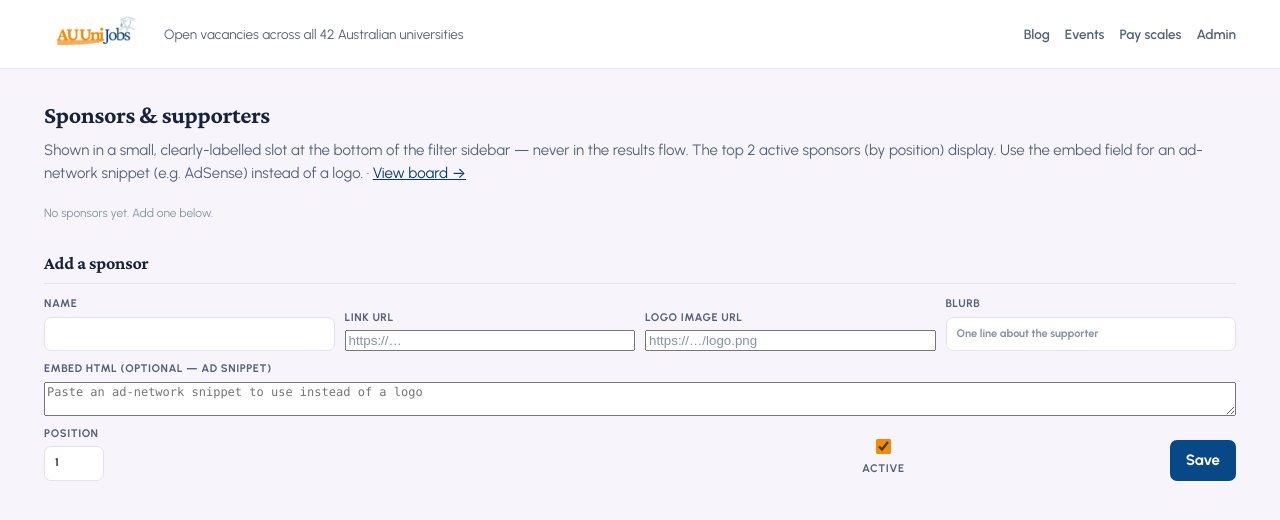
After one commit to barnandbee/c-test4, a FastAPI app: template app/web/templates/sponsors_admin.html in a window 1280 px wide. The commit adds this page. Shown: the top 520 px of the page. Run offline with FastAPI, Linux system fonts and the light colour scheme; the template is opened without the code that fills it, so the values that code supplies are empty.

Commit message:
Events / webinars + sponsorships (#15)
Events:
- Event model; public /events (upcoming + past); admin CRUD behind login with
  datetime-local scheduling, format, free-registration link, publish/draft

Sponsors:
- Sponsor model (name/url/logo/blurb/embed_html/active/position)
- Unobtrusive 'Supported by' slot at the bottom of the filter sidebar (never in
  the results flow), with an 'independent & unaffiliated' note; supports a logo+link
  card or a pasted ad-network snippet (e.g. AdSense) via embed_html
- Admin CRUD behind login

- Restructured header nav: public visitors see Blog/Events/Pay scales/Admin;
  admins see the management menu — no more duplicate links
- New tables created automatically on deploy; 63 tests pass


Claude-Session: https://claude.ai/code/session_01Q5dfwuDgTweBTADrYHTwf9

Co-authored-by: Claude <noreply@anthropic.com>

```diff
--- a/app/web/routes.py
+++ b/app/web/routes.py
@@ -76,9 +76,19 @@ def salary_range(l) -> str:
     return money(l.salary_min)
 
 
+def dtlocal(value: dt.datetime | None) -> str:
+    return _ensure_aware(value).strftime("%Y-%m-%dT%H:%M") if value else ""
+
+
+def eventdate(value: dt.datetime | None) -> str:
+    return _ensure_aware(value).strftime("%a %-d %b %Y, %-I:%M%p") if value else "Date TBC"
+
+
 _TEMPLATES.env.filters["ago"] = ago
 _TEMPLATES.env.filters["until"] = until
 _TEMPLATES.env.filters["money"] = money
+_TEMPLATES.env.filters["dtlocal"] = dtlocal
+_TEMPLATES.env.filters["eventdate"] = eventdate
 _TEMPLATES.env.globals["salary_range"] = salary_range
 
 WORK_TYPES = ["continuing", "fixed-term", "casual", "contract"]
@@ -127,12 +137,20 @@ def filters_from_request(request: Request) -> Filters:
     )
 
 
+def _load_sponsors(session: Session, limit: int = 2) -> list:
+    from app.models import Sponsor
+    return list(session.scalars(
+        select(Sponsor).where(Sponsor.active.is_(True))
+        .order_by(Sponsor.position, Sponsor.id).limit(limit)))
+
+
 def _template_context(request: Request, session: Session) -> dict:
     fv = facet_values(session)
     universities = load_universities()
     return {
         "request": request,
         "is_admin": is_admin(request),
+        "sponsors": _load_sponsors(session),
         "universities": sorted(universities, key=lambda u: u["name"]),
         "groups": UNIVERSITY_GROUPS,
         "states": STATES,
@@ -532,5 +550,126 @@ def admin_blog_stats(session: Session = Depends(get_session)):
     return Response(build_stats_markdown(session), media_type="text/plain")
 
 
+# --- events / webinars -------------------------------------------------------
+def _parse_dt(value: str) -> dt.datetime | None:
+    value = (value or "").strip()
+    for fmt in ("%Y-%m-%dT%H:%M", "%Y-%m-%d %H:%M", "%Y-%m-%d"):
+        try:
+            return dt.datetime.strptime(value, fmt).replace(tzinfo=dt.timezone.utc)
+        except ValueError:
+            continue
+    return None
+
+
+@router.get("/events", response_class=HTMLResponse)
+def events_index(request: Request, session: Session = Depends(get_session)):
+    from app.models import Event
+    now = utcnow()
+    pub = select(Event).where(Event.status == "published")
+    upcoming = list(session.scalars(
+        pub.where(Event.starts_at.is_(None) | (Event.starts_at >= now)).order_by(Event.starts_at)))
+    past = list(session.scalars(
+        pub.where(Event.starts_at.is_not(None), Event.starts_at < now).order_by(desc(Event.starts_at))))
+    return _TEMPLATES.TemplateResponse(request, "events_list.html", {
+        "request": request, "is_admin": is_admin(request), "upcoming": upcoming, "past": past})
+
+
+@router.get("/admin/events", response_class=HTMLResponse, dependencies=[Depends(require_admin)])
+def admin_events(request: Request, session: Session = Depends(get_session)):
+    from app.models import Event
+    events = list(session.scalars(select(Event).order_by(desc(Event.starts_at))))
+    return _TEMPLATES.TemplateResponse(request, "events_admin.html", {
+        "request": request, "is_admin": True, "events": events,
+        "flash": request.query_params.get("flash")})
+
+
+@router.get("/admin/events/new", response_class=HTMLResponse, dependencies=[Depends(require_admin)])
+def admin_events_new(request: Request):
+    return _TEMPLATES.TemplateResponse(request, "events_edit.html",
+                                       {"request": request, "is_admin": True, "event": None})
+
+
+@router.get("/admin/events/{eid}/edit", response_class=HTMLResponse, dependencies=[Depends(require_admin)])
+def admin_events_edit(eid: int, request: Request, session: Session = Depends(get_session)):
+    from app.models import Event
+    event = session.get(Event, eid)
+    if not event:
+        return RedirectResponse("/admin/events", status_code=303)
+    return _TEMPLATES.TemplateResponse(request, "events_edit.html",
+                                       {"request": request, "is_admin": True, "event": event})
+
+
+@router.post("/admin/events/save", dependencies=[Depends(require_admin)])
+def admin_events_save(eid: str = Form(""), title: str = Form(...), description: str = Form(""),
+                      starts_at: str = Form(""), format: str = Form(""),
+                      registration_url: str = Form(""), action: str = Form("save"),
+                      session: Session = Depends(get_session)):
+    from app.models import Event
+    ev = session.get(Event, int(eid)) if eid else None
+    if ev is None:
+        ev = Event()
+        session.add(ev)
+    ev.title = title.strip()
+    ev.description = description.strip() or None
+    ev.starts_at = _parse_dt(starts_at)
+    ev.format = format.strip() or None
+    ev.registration_url = registration_url.strip() or None
+    if action in ("publish", "unpublish"):
+        ev.status = "published" if action == "publish" else "draft"
+    session.commit()
+    return RedirectResponse(f"/admin/events/{ev.id}/edit?flash={action}", status_code=303)
+
+
+@router.post("/admin/events/delete", dependencies=[Depends(require_admin)])
+def admin_events_delete(eid: int = Form(...), session: Session = Depends(get_session)):
+    from app.models import Event
+    ev = session.get(Event, eid)
+    if ev:
+        session.delete(ev)
+        session.commit()
+    return RedirectResponse("/admin/events?flash=deleted", status_code=303)
+
+
+# --- sponsors ----------------------------------------------------------------
+@router.get("/admin/sponsors", response_class=HTMLResponse, dependencies=[Depends(require_admin)])
+def admin_sponsors(request: Request, session: Session = Depends(get_session)):
+    from app.models import Sponsor
+    sponsors = list(session.scalars(select(Sponsor).order_by(Sponsor.position, Sponsor.id)))
+    return _TEMPLATES.TemplateResponse(request, "sponsors_admin.html", {
+        "request": request, "is_admin": True, "sponsors": sponsors,
+        "flash": request.query_params.get("flash")})
+
+
+@router.post("/admin/sponsors/save", dependencies=[Depends(require_admin)])
+def admin_sponsors_save(sid: str = Form(""), name: str = Form(...), url: str = Form(""),
+                        logo_url: str = Form(""), blurb: str = Form(""), embed_html: str = Form(""),
+                        position: int = Form(1), active: str = Form(""),
+                        session: Session = Depends(get_session)):
+    from app.models import Sponsor
+    sp = session.get(Sponsor, int(sid)) if sid else None
+    if sp is None:
+        sp = Sponsor()
+        session.add(sp)
+    sp.name = name.strip()
+    sp.url = url.strip() or None
+    sp.logo_url = logo_url.strip() or None
+    sp.blurb = blurb.strip() or None
+    sp.embed_html = embed_html.strip() or None
+    sp.position = position
+    sp.active = active == "1"
+    session.commit()
+    return RedirectResponse("/admin/sponsors?flash=saved", status_code=303)
+
+
+@router.post("/admin/sponsors/delete", dependencies=[Depends(require_admin)])
+def admin_sponsors_delete(sid: int = Form(...), session: Session = Depends(get_session)):
+    from app.models import Sponsor
+    sp = session.get(Sponsor, sid)
+    if sp:
+        session.delete(sp)
+        session.commit()
+    return RedirectResponse("/admin/sponsors?flash=deleted", status_code=303)
+
+
 def _iso(value: dt.datetime | None) -> str | None:
     return value.isoformat() if value else None
--- a/app/web/static/style.css
+++ b/app/web/static/style.css
@@ -311,6 +311,31 @@ table.health .num { text-align: right; }
 .tb-label { font-size: 12px; font-weight: 700; text-transform: uppercase; letter-spacing: .08em;
   color: var(--ink-2); align-self: center; }
 
+/* events ------------------------------------------------------------------ */
+.event-grid { display: grid; grid-template-columns: repeat(2, 1fr); gap: 18px; margin: 8px 0 24px; }
+.event-grid.past { opacity: .8; }
+.event-card { border: 1px solid var(--hair); border-radius: 10px; padding: 18px 20px; background: var(--paper); }
+.event-when { font-size: 12px; font-weight: 700; text-transform: uppercase; letter-spacing: .05em; color: var(--amber); }
+.event-card h3 { font-size: 20px; margin: 4px 0 6px; }
+.event-format { font-size: 12.5px; color: var(--accent); font-weight: 600; margin: 0 0 8px; text-transform: uppercase; letter-spacing: .04em; }
+.event-desc { font-family: var(--serif); font-size: 15px; color: var(--ink-2); line-height: 1.45; margin: 0 0 12px; }
+.event-reg { width: auto; display: inline-block; padding: 8px 16px; }
+@media (max-width: 700px) { .event-grid { grid-template-columns: 1fr; } }
+
+/* sponsor slot ------------------------------------------------------------ */
+.sponsor-slot { margin-top: 22px; padding-top: 16px; border-top: 1px solid var(--hair); }
+.sponsor-label { font-size: 10px; font-weight: 800; letter-spacing: .12em; text-transform: uppercase;
+  color: var(--ink-3); margin-bottom: 10px; }
+.sponsor-card { display: block; border: 1px solid var(--hair); border-radius: var(--radius);
+  padding: 12px; margin-bottom: 8px; text-decoration: none; color: var(--ink); background: var(--paper); }
+.sponsor-card:hover { border-color: var(--blue); }
+.sponsor-card img { max-height: 44px; width: auto; display: block; }
+.sponsor-name { font-weight: 700; font-size: 14px; }
+.sponsor-blurb { display: block; font-size: 12px; color: var(--ink-2); margin-top: 4px; }
+.sponsor-embed { margin-bottom: 8px; }
+.sponsor-note { font-size: 10.5px; color: var(--ink-3); margin: 6px 0 0; }
+.sponsor-form textarea { font-family: var(--mono); font-size: 12px; }
+
 /* blog -------------------------------------------------------------------- */
 .blog-wrap { max-width: 760px; margin: 0 auto; padding: 32px 0 48px; }
 .blog-head h1 { font-size: 32px; margin: 0 0 8px; }
--- a/app/web/templates/base.html
+++ b/app/web/templates/base.html
@@ -25,16 +25,19 @@
       </a>
       <p class="brand-tag">Open vacancies across all 42 Australian universities</p>
       <nav class="site-nav">
-        <a href="/blog">Blog</a>
-        <button type="button" class="nav-btn" onclick="document.getElementById('hew-guide').showModal()">Pay scales guide</button>
         {% if is_admin %}
-          <a href="/admin">Source health</a>
+          <a href="/admin">Health</a>
           <a href="/admin/analytics">Analytics</a>
           <a href="/admin/featured">Featured</a>
           <a href="/admin/blog">Posts</a>
+          <a href="/admin/events">Events</a>
+          <a href="/admin/sponsors">Sponsors</a>
           <a href="/admin/api-docs">API</a>
           <a href="/admin/logout" class="nav-logout">Log out</a>
         {% else %}
+          <a href="/blog">Blog</a>
+          <a href="/events">Events</a>
+          <button type="button" class="nav-btn" onclick="document.getElementById('hew-guide').showModal()">Pay scales</button>
           <a href="/admin/login">Admin</a>
         {% endif %}
       </nav>
--- /dev/null
+++ b/app/web/templates/sponsors_admin.html
@@ -0,0 +1,53 @@
+{% extends "base.html" %}
+{% block title %}Sponsors admin{% endblock %}
+{% block content %}
+{% macro sponsor_form(sp) %}
+<form method="post" action="/admin/sponsors/save" class="feat-admin-edit sponsor-form">
+  {% if sp %}<input type="hidden" name="sid" value="{{ sp.id }}">{% endif %}
+  <label>Name <input type="text" name="name" required value="{{ sp.name if sp else '' }}"></label>
+  <label>Link URL <input type="url" name="url" value="{{ sp.url if sp and sp.url else '' }}" placeholder="https://…"></label>
+  <label>Logo image URL <input type="url" name="logo_url" value="{{ sp.logo_url if sp and sp.logo_url else '' }}" placeholder="https://…/logo.png"></label>
+  <label>Blurb <input type="text" name="blurb" value="{{ sp.blurb if sp and sp.blurb else '' }}" placeholder="One line about the supporter"></label>
+  <label style="min-width:100%">Embed HTML (optional — ad snippet)
+    <textarea name="embed_html" rows="2" placeholder="Paste an ad-network snippet to use instead of a logo">{{ sp.embed_html if sp and sp.embed_html else '' }}</textarea>
+  </label>
+  <label>Position <input type="number" name="position" min="1" max="20" value="{{ sp.position if sp else 1 }}" style="width:60px"></label>
+  <label class="check" style="align-self:end"><input type="checkbox" name="active" value="1" {% if not sp or sp.active %}checked{% endif %}> Active</label>
+  <button type="submit" class="btn-primary">Save</button>
+</form>
+{% endmacro %}
+
+<div class="admin">
+  <h1>Sponsors &amp; supporters</h1>
+  <p class="admin-summary">
+    Shown in a small, clearly-labelled slot at the bottom of the filter sidebar —
+    never in the results flow. The top 2 active sponsors (by position) display.
+    Use the embed field for an ad-network snippet (e.g. AdSense) instead of a logo.
+    · <a href="/">View board →</a>
+  </p>
+  {% if flash == 'saved' %}<p class="banner ok">Saved.</p>{% endif %}
+  {% if flash == 'deleted' %}<p class="banner">Deleted.</p>{% endif %}
+
+  {% if sponsors %}
+  <div class="feat-admin-list">
+    {% for sp in sponsors %}
+    <div class="feat-admin-row">
+      <div class="feat-admin-info">
+        <strong>{{ sp.name }}</strong>
+        <span class="status status-{{ 'ok' if sp.active else 'never' }}">{{ 'active' if sp.active else 'inactive' }}</span>
+        {% if sp.url %}<span class="muted" style="font-size:12px">· {{ sp.url }}</span>{% endif %}
+      </div>
+      {{ sponsor_form(sp) }}
+      <form method="post" action="/admin/sponsors/delete" class="feat-admin-remove" onsubmit="return confirm('Delete sponsor?')">
+        <input type="hidden" name="sid" value="{{ sp.id }}">
+        <button type="submit" class="btn-ghost">Remove</button>
+      </form>
+    </div>
+    {% endfor %}
+  </div>
+  {% else %}<p class="hint">No sponsors yet. Add one below.</p>{% endif %}
+
+  <h2 class="sec">Add a sponsor</h2>
+  {{ sponsor_form(None) }}
+</div>
+{% endblock %}
```
Also changed, not shown: app/models.py (+32 -0 lines), app/web/templates/events_admin.html (added, +32 -0 lines), app/web/templates/events_edit.html (added, +33 -0 lines), app/web/templates/events_list.html (added, +34 -0 lines), app/web/templates/index.html (+17 -0 lines).
